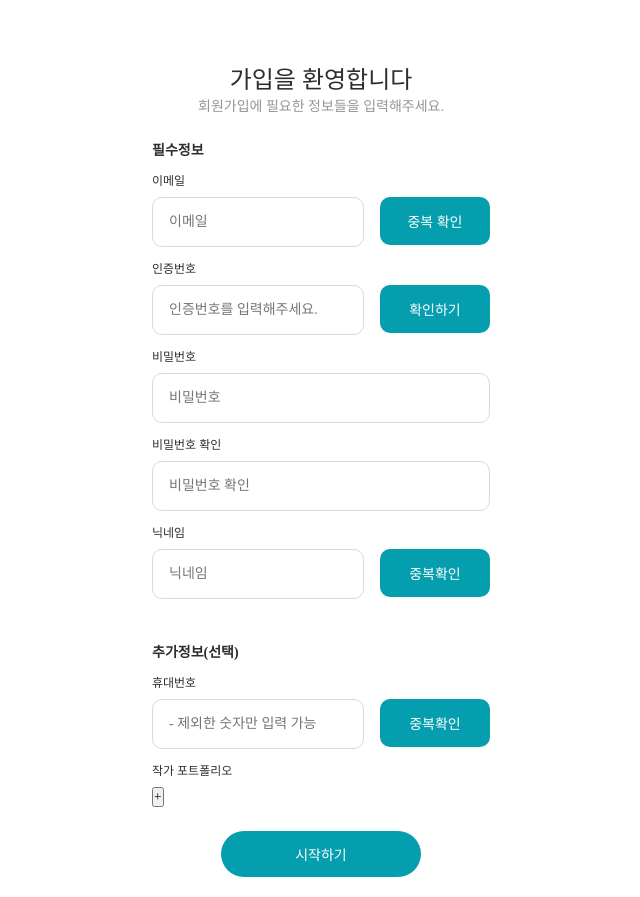
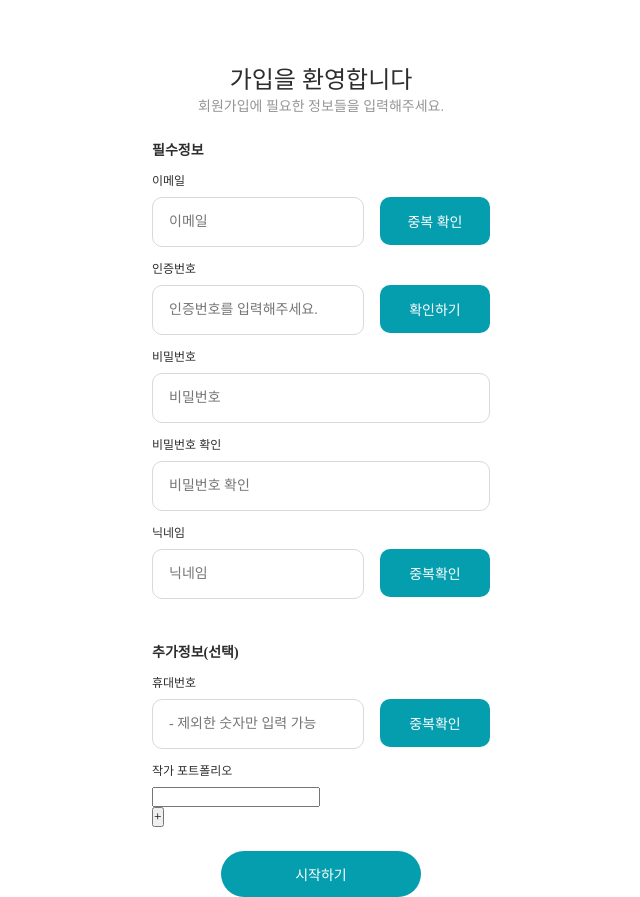
Before and after one commit to cafe-jun/garden-writer-front, a Next.js app: page /signUp in a window 1280 px wide. Shown: the whole page, without its empty margins (319-959 px from the left). Built offline with nearby package versions, Linux system fonts and the light colour scheme; a web font is replaced by a local one.

Commit message:
[fix] react hook form을 이용하여 동적 input 만드는 룰 거의 적용

```diff
--- a/src/components/IncreaseInput/IncreaseInput.tsx
+++ b/src/components/IncreaseInput/IncreaseInput.tsx
@@ -1,11 +1,18 @@
 import React from 'react';
-import { FieldValues, Path, useFormContext } from 'react-hook-form';
+import {
+  ArrayPath,
+  Controller,
+  FieldValues,
+  Path,
+  useFieldArray,
+  useFormContext,
+} from 'react-hook-form';
 
 import styles from './IncreateInput.module.scss';
 
 interface IncreateInputProps<T extends FieldValues> {
   type?: string;
-  valuePayload: Path<T>;
+  valuePayload: ArrayPath<T>;
   label: string;
   placeholder: string;
 }
@@ -16,12 +23,16 @@ export const IncreaseInput = <T extends FieldValues>({
   label,
   placeholder,
 }: IncreateInputProps<T>) => {
-  const { getValues, control, setValue } = useFormContext<T>();
+  const { control, setValue } = useFormContext<T>();
+  const { fields, append, replace } = useFieldArray({
+    control,
+    name: valuePayload,
+  });
 
-  const inputFieldValue = getValues(valuePayload);
-
-  const handleChange = (index: number, link: string) => {
-    // setValue(`${valuePayload}[${index}].link`, link);
+  const addInput = () => {
+    if (fields.length < 3) {
+      append({ link: '' } as any);
+    }
   };
 
   return (
@@ -29,21 +40,29 @@ export const IncreaseInput = <T extends FieldValues>({
       <div className={styles.formItemContainer}>
         <p className={styles.formLabel}>{label}</p>
         <div className={styles.inputWithButtonContainer}>
-          {/* {inputFieldValue.map((item: Portfolio, index: number) => (
+          {fields.map((item: any, index) => (
             <div key={index}>
               <Controller
-                name={valuePayload}
+                name={`${valuePayload}[${index}].link` as Path<T>}
                 control={control}
                 defaultValue={item.link}
                 render={({ field }) => (
-                  <input {...field} onChange={e => handleChange(index, e.target.value)} />
+                  <input
+                    {...field}
+                    onBlur={e => {
+                      field.onBlur();
+                      // replace(index, { link: e.target.value });
+                    }}
+                  />
                 )}
               />
             </div>
-          ))} */}
+          ))}
         </div>
       </div>
-      <button type="button">+</button>
+      <button type="button" onClick={addInput}>
+        +
+      </button>
     </div>
   );
 };
--- a/src/components/SignUp/type.ts
+++ b/src/components/SignUp/type.ts
@@ -10,7 +10,7 @@ interface SignUpFormValues {
   portfolios: Portfolio[];
 }
 
-interface Portfolio {
+export interface Portfolio {
   link: string;
 }
 
```
